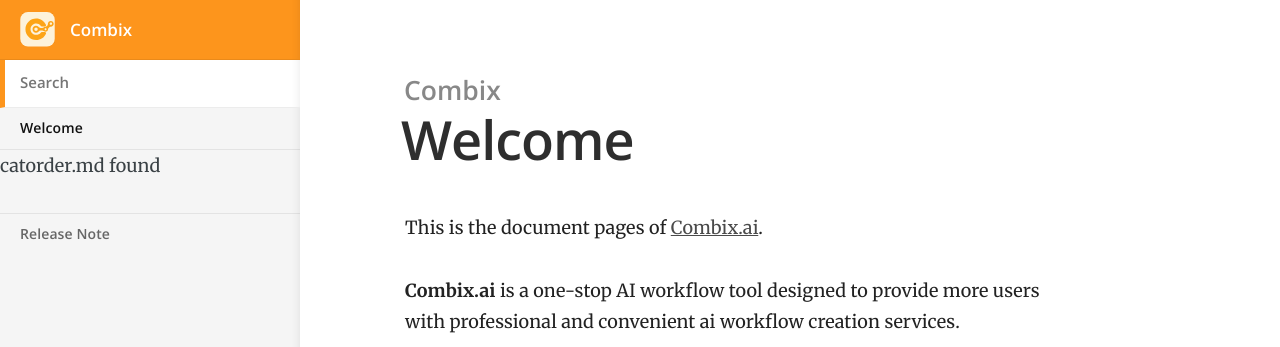
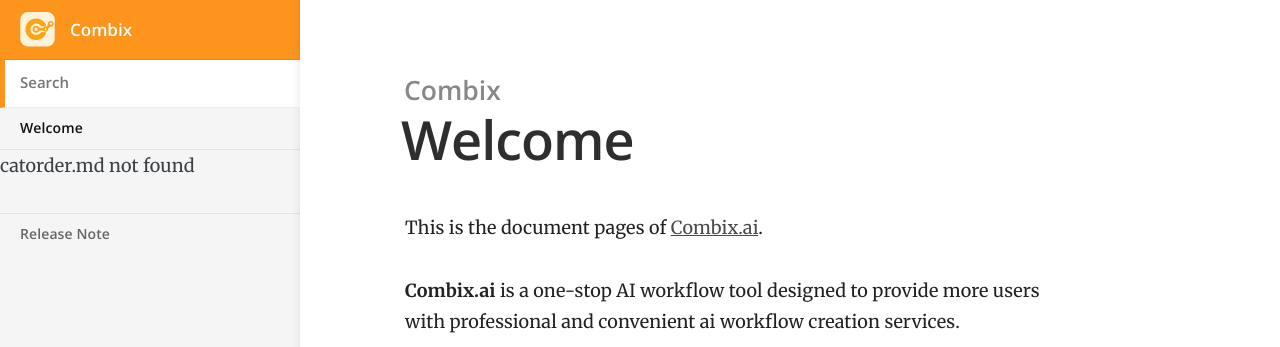
Before and after one commit to roryror/combix-doc, a Jekyll site: the page built from index.md, in a window 1280 px wide. Shown: the top 347 px of the page. Built offline with Jekyll 4.4.1, drawn with Linux system fonts in a browser that asks for light colours.

Commit message:
Update default.html

```diff
--- a/_layouts/default.html
+++ b/_layouts/default.html
@@ -179,7 +179,7 @@
 
             <ul>
                 {% assign grouped = site.docs | group_by: 'category' %}
-                {% assign catorder = site.docs | where: 'name', 'catorder.md' | first %}
+                {% assign catorder = site.docs | where: 'title', 'catorder.md' | first %}
                 {% if catorder %}
                     <p>catorder.md found</p>
                 {% else %}
```
